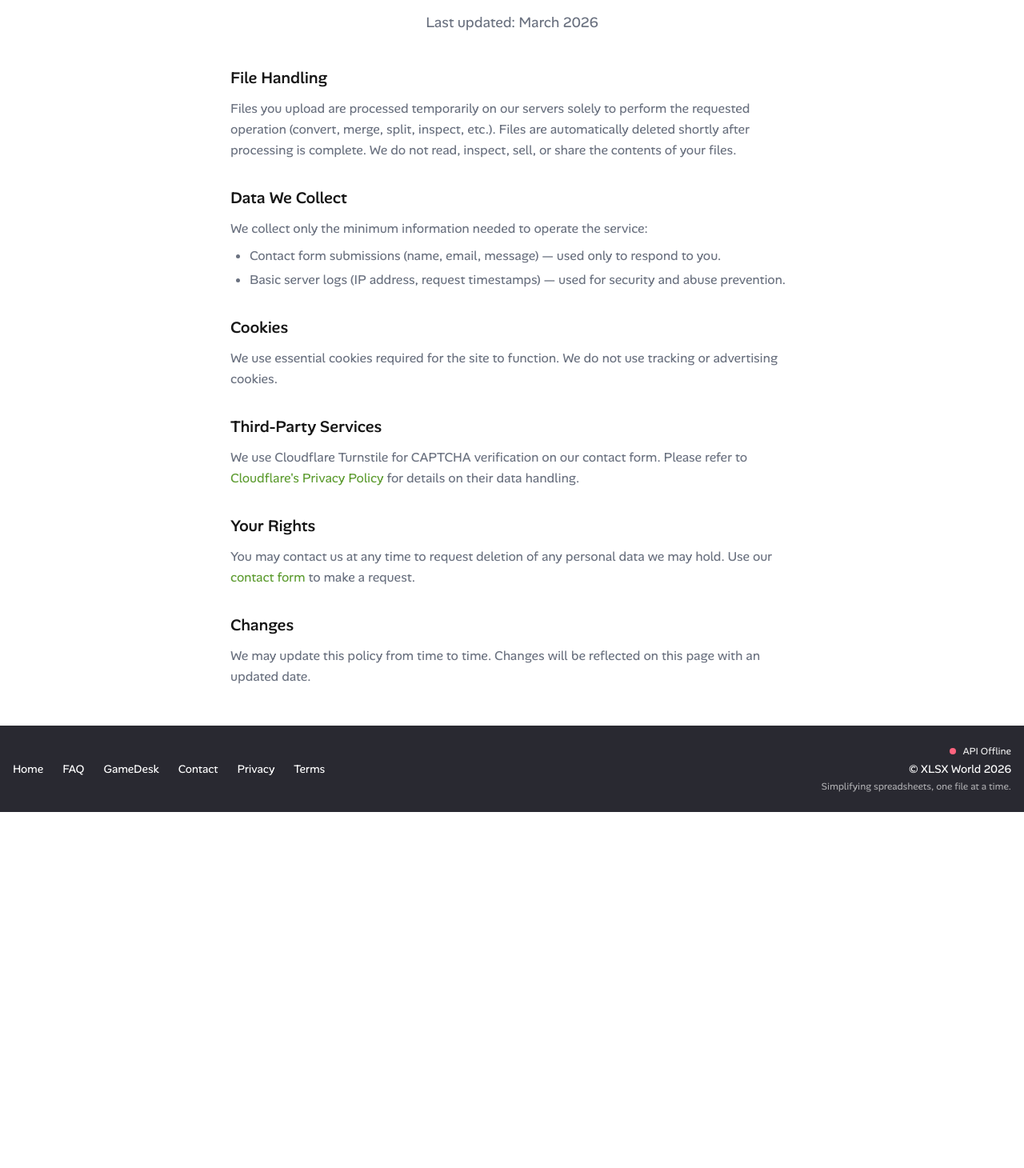
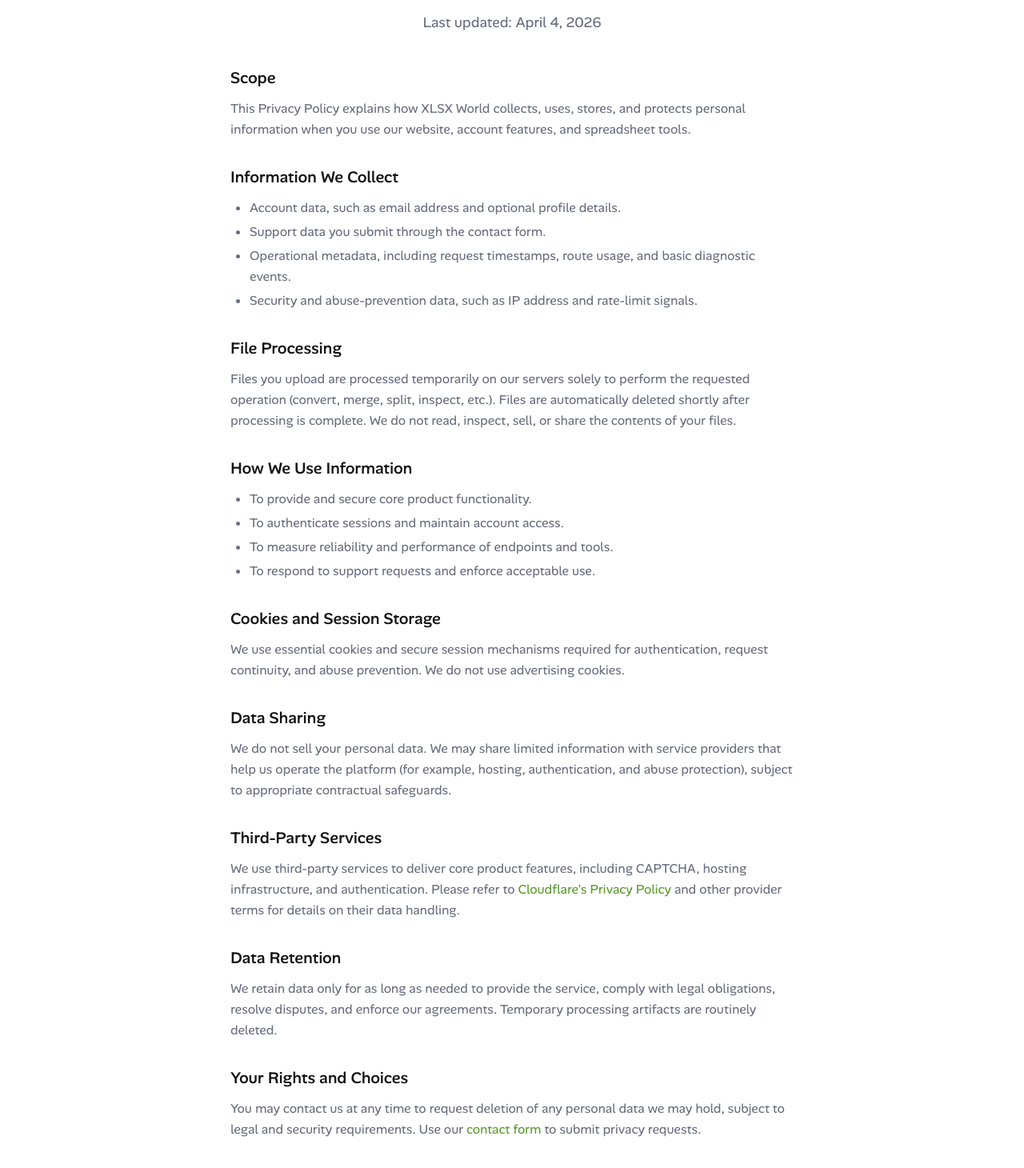
Before and after one commit to manudelp/xlsxworld, a Next.js app in the folder client/: page /privacy in a window 1280 px wide. Shown: the part 150-1610 px from the top of the page at 80% size. Before the commit the page ends 1165 px from the top, so only its background shows below. Built offline with nearby package versions, Linux system fonts and the light colour scheme; no server answers.

Commit message:
feat: update Privacy Policy and Terms of Service with detailed information on data handling and user rights

```diff
--- a/client/app/privacy/page.tsx
+++ b/client/app/privacy/page.tsx
@@ -4,6 +4,8 @@ export const metadata: Metadata = {
   title: "Privacy Policy | XLSX World",
   description: "Learn how XLSX World handles your data, files, and privacy.",
 };
+
+const LAST_UPDATED = "April 4, 2026";
 
 export default function PrivacyPage() {
   return (
@@ -12,12 +14,43 @@ export default function PrivacyPage() {
         Privacy Policy
       </h1>
       <p className="mb-10 text-lg leading-relaxed text-muted text-center">
-        Last updated: {new Date().toLocaleDateString("en-US", { month: "long", year: "numeric" })}
+        Last updated: {LAST_UPDATED}
       </p>
 
       <div className="space-y-8 text-base leading-relaxed text-muted">
         <section>
-          <h2 className="text-xl font-medium text-foreground mb-3">File Handling</h2>
+          <h2 className="text-xl font-medium text-foreground mb-3">Scope</h2>
+          <p>
+            This Privacy Policy explains how XLSX World collects, uses, stores,
+            and protects personal information when you use our website, account
+            features, and spreadsheet tools.
+          </p>
+        </section>
+
+        <section>
+          <h2 className="text-xl font-medium text-foreground mb-3">
+            Information We Collect
+          </h2>
+          <ul className="list-disc pl-6 mt-2 space-y-1">
+            <li>
+              Account data, such as email address and optional profile details.
+            </li>
+            <li>Support data you submit through the contact form.</li>
+            <li>
+              Operational metadata, including request timestamps, route usage,
+              and basic diagnostic events.
+            </li>
+            <li>
+              Security and abuse-prevention data, such as IP address and
+              rate-limit signals.
+            </li>
+          </ul>
+        </section>
+
+        <section>
+          <h2 className="text-xl font-medium text-foreground mb-3">
+            File Processing
+          </h2>
           <p>
             Files you upload are processed temporarily on our servers solely to
             perform the requested operation (convert, merge, split, inspect,
@@ -28,30 +61,50 @@ export default function PrivacyPage() {
         </section>
 
         <section>
-          <h2 className="text-xl font-medium text-foreground mb-3">Data We Collect</h2>
-          <p>
-            We collect only the minimum information needed to operate the
-            service:
-          </p>
+          <h2 className="text-xl font-medium text-foreground mb-3">
+            How We Use Information
+          </h2>
           <ul className="list-disc pl-6 mt-2 space-y-1">
-            <li>Contact form submissions (name, email, message) — used only to respond to you.</li>
-            <li>Basic server logs (IP address, request timestamps) — used for security and abuse prevention.</li>
+            <li>To provide and secure core product functionality.</li>
+            <li>To authenticate sessions and maintain account access.</li>
+            <li>
+              To measure reliability and performance of endpoints and tools.
+            </li>
+            <li>To respond to support requests and enforce acceptable use.</li>
           </ul>
         </section>
 
         <section>
-          <h2 className="text-xl font-medium text-foreground mb-3">Cookies</h2>
+          <h2 className="text-xl font-medium text-foreground mb-3">
+            Cookies and Session Storage
+          </h2>
           <p>
-            We use essential cookies required for the site to function. We do
-            not use tracking or advertising cookies.
+            We use essential cookies and secure session mechanisms required for
+            authentication, request continuity, and abuse prevention. We do not
+            use advertising cookies.
           </p>
         </section>
 
         <section>
-          <h2 className="text-xl font-medium text-foreground mb-3">Third-Party Services</h2>
+          <h2 className="text-xl font-medium text-foreground mb-3">
+            Data Sharing
+          </h2>
           <p>
-            We use Cloudflare Turnstile for CAPTCHA verification on our contact
-            form. Please refer to{" "}
+            We do not sell your personal data. We may share limited information
+            with service providers that help us operate the platform (for
+            example, hosting, authentication, and abuse protection), subject to
+            appropriate contractual safeguards.
+          </p>
+        </section>
+
+        <section>
+          <h2 className="text-xl font-medium text-foreground mb-3">
+            Third-Party Services
+          </h2>
+          <p>
+            We use third-party services to deliver core product features,
+            including CAPTCHA, hosting infrastructure, and authentication.
+            Please refer to{" "}
             <a
               href="https://www.cloudflare.com/privacypolicy/"
               target="_blank"
@@ -60,19 +113,42 @@ export default function PrivacyPage() {
             >
               Cloudflare&apos;s Privacy Policy
             </a>{" "}
-            for details on their data handling.
+            and other provider terms for details on their data handling.
           </p>
         </section>
 
         <section>
-          <h2 className="text-xl font-medium text-foreground mb-3">Your Rights</h2>
+          <h2 className="text-xl font-medium text-foreground mb-3">
+            Data Retention
+          </h2>
+          <p>
+            We retain data only for as long as needed to provide the service,
+            comply with legal obligations, resolve disputes, and enforce our
+            agreements. Temporary processing artifacts are routinely deleted.
+          </p>
+        </section>
+
+        <section>
+          <h2 className="text-xl font-medium text-foreground mb-3">
+            Your Rights and Choices
+          </h2>
           <p>
             You may contact us at any time to request deletion of any personal
-            data we may hold. Use our{" "}
+            data we may hold, subject to legal and security requirements. Use
+            our{" "}
             <a href="/contact" className="text-primary hover:underline">
               contact form
             </a>{" "}
-            to make a request.
+            to submit privacy requests.
+          </p>
+        </section>
+
+        <section>
+          <h2 className="text-xl font-medium text-foreground mb-3">Security</h2>
+          <p>
+            We apply technical and organizational safeguards designed to protect
+            your information, but no system is completely secure. You are
+            responsible for safeguarding your account credentials.
           </p>
         </section>
 
--- a/client/app/terms/page.tsx
+++ b/client/app/terms/page.tsx
@@ -4,6 +4,8 @@ export const metadata: Metadata = {
   title: "Terms of Service | XLSX World",
   description: "Terms and conditions for using XLSX World tools and services.",
 };
+
+const LAST_UPDATED = "April 4, 2026";
 
 export default function TermsPage() {
   return (
@@ -12,12 +14,14 @@ export default function TermsPage() {
         Terms of Service
       </h1>
       <p className="mb-10 text-lg leading-relaxed text-muted text-center">
-        Last updated: {new Date().toLocaleDateString("en-US", { month: "long", year: "numeric" })}
+        Last updated: {LAST_UPDATED}
       </p>
 
       <div className="space-y-8 text-base leading-relaxed text-muted">
         <section>
-          <h2 className="text-xl font-medium text-foreground mb-3">Acceptance</h2>
+          <h2 className="text-xl font-medium text-foreground mb-3">
+            Acceptance
+          </h2>
           <p>
             By using XLSX World, you agree to these terms. If you do not agree,
             please do not use the service.
@@ -25,25 +29,61 @@ export default function TermsPage() {
         </section>
 
         <section>
-          <h2 className="text-xl font-medium text-foreground mb-3">Service Description</h2>
+          <h2 className="text-xl font-medium text-foreground mb-3">
+            Service Description
+          </h2>
           <p>
             XLSX World provides free online tools to convert, merge, split, and
-            inspect spreadsheet files (.xlsx and .csv). We reserve the right to
-            modify, suspend, or discontinue any part of the service at any time.
+            inspect spreadsheet files (.xlsx and .csv), along with optional
+            account-based features. We may modify, suspend, or discontinue any
+            part of the service at any time.
           </p>
         </section>
 
         <section>
-          <h2 className="text-xl font-medium text-foreground mb-3">Usage Limits</h2>
+          <h2 className="text-xl font-medium text-foreground mb-3">
+            Accounts and Security
+          </h2>
           <ul className="list-disc pl-6 space-y-1">
-            <li>Maximum file upload size: 20 MB per file.</li>
-            <li>The service is intended for lawful, personal, and commercial use.</li>
-            <li>Automated or abusive usage may result in rate limiting or access restrictions.</li>
+            <li>
+              You are responsible for activity performed under your account.
+            </li>
+            <li>
+              You must keep credentials confidential and use strong security
+              practices.
+            </li>
+            <li>
+              We may suspend access to protect users, systems, or data
+              integrity.
+            </li>
           </ul>
         </section>
 
         <section>
-          <h2 className="text-xl font-medium text-foreground mb-3">Your Files</h2>
+          <h2 className="text-xl font-medium text-foreground mb-3">
+            Acceptable Use
+          </h2>
+          <ul className="list-disc pl-6 space-y-1">
+            <li>Maximum file upload size: 20 MB per file.</li>
+            <li>The service may only be used for lawful purposes.</li>
+            <li>
+              You must not upload content you are not authorized to process.
+            </li>
+            <li>
+              You must not abuse, overload, reverse engineer, or disrupt the
+              platform.
+            </li>
+            <li>
+              Automated or abusive usage may result in rate limiting or access
+              restrictions.
+            </li>
+          </ul>
+        </section>
+
+        <section>
+          <h2 className="text-xl font-medium text-foreground mb-3">
+            Your Files
+          </h2>
           <p>
             You retain full ownership of any files you upload. We do not claim
             any rights over your content. Files are processed temporarily and
@@ -52,7 +92,32 @@ export default function TermsPage() {
         </section>
 
         <section>
-          <h2 className="text-xl font-medium text-foreground mb-3">Disclaimer</h2>
+          <h2 className="text-xl font-medium text-foreground mb-3">
+            Intellectual Property
+          </h2>
+          <p>
+            The XLSX World service, branding, software, and site content are
+            protected by intellectual property laws. Except as explicitly
+            permitted, you may not copy, distribute, or create derivative works
+            from our platform content.
+          </p>
+        </section>
+
+        <section>
+          <h2 className="text-xl font-medium text-foreground mb-3">
+            Third-Party Services
+          </h2>
+          <p>
+            Some functionality relies on third-party providers. Their services
+            may be governed by additional terms and privacy practices outside
+            our control.
+          </p>
+        </section>
+
+        <section>
+          <h2 className="text-xl font-medium text-foreground mb-3">
+            Disclaimer
+          </h2>
           <p>
             The service is provided &quot;as is&quot; without warranties of any
             kind. We do not guarantee that the service will be uninterrupted,
@@ -62,11 +127,45 @@ export default function TermsPage() {
         </section>
 
         <section>
-          <h2 className="text-xl font-medium text-foreground mb-3">Limitation of Liability</h2>
+          <h2 className="text-xl font-medium text-foreground mb-3">
+            Limitation of Liability
+          </h2>
           <p>
             XLSX World shall not be liable for any indirect, incidental, or
             consequential damages arising from the use of the service, including
             but not limited to data loss or corruption.
+          </p>
+        </section>
+
+        <section>
+          <h2 className="text-xl font-medium text-foreground mb-3">
+            Indemnification
+          </h2>
+          <p>
+            You agree to defend and indemnify XLSX World from claims,
+            liabilities, and expenses arising from your misuse of the service,
+            violation of law, or infringement of third-party rights.
+          </p>
+        </section>
+
+        <section>
+          <h2 className="text-xl font-medium text-foreground mb-3">
+            Termination
+          </h2>
+          <p>
+            We may suspend or terminate access at our discretion, especially in
+            cases of abuse, legal non-compliance, or security risk.
+          </p>
+        </section>
+
+        <section>
+          <h2 className="text-xl font-medium text-foreground mb-3">Contact</h2>
+          <p>
+            Questions about these terms can be sent through our{" "}
+            <a href="/contact" className="text-primary hover:underline">
+              contact form
+            </a>
+            .
           </p>
         </section>
 
```
